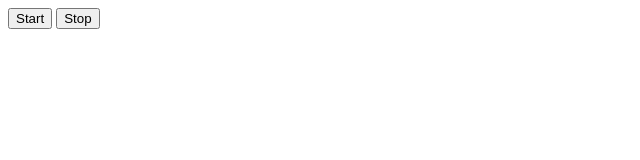
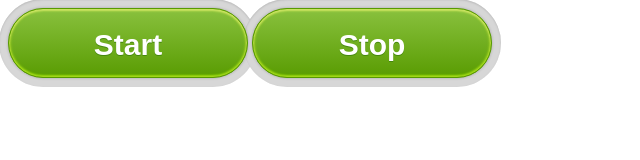
Before and after one commit to grebenuks/goit-js-hw-11-color-switch, a plain HTML site: page index.html in a window 1280 px wide. Shown: the whole page, without its empty margins (0-640 px from the left). Drawn offline with Linux system fonts and the light colour scheme.

Commit message:
Добавляет оформление

```diff
--- a/index.html
+++ b/index.html
@@ -3,11 +3,12 @@
   <head>
     <meta charset="UTF-8" />
     <meta name="viewport" content="width=device-width, initial-scale=1.0" />
+    <link rel="stylesheet" href="./style.css" />
     <title>hw-11-color-switch</title>
   </head>
   <body>
-    <button type="button" data-action="start">Start</button>
-    <button type="button" data-action="stop">Stop</button>
+    <button type="button" data-action="start" class="button">Start</button>
+    <button type="button" data-action="stop" class="button">Stop</button>
     <script src="index.js" type="module"></script>
   </body>
 </html>
--- /dev/null
+++ b/style.css
@@ -0,0 +1,45 @@
+.button {
+  display: inline-block;
+  width: 240px;
+  height: 70px;
+  box-sizing: border-box;
+  text-align: center;
+  color: #fff;
+  text-decoration: none;
+  background: linear-gradient(#89c13e, #599c02);
+  background-color: #6fad1d;
+  border-radius: 35px;
+  border: 1px solid #579a00;
+  font: bold 30px/70px Arial;
+  box-shadow: inset 0 2px 2px #cce464, inset 1px 0 3px #b2dc2d,
+    inset -1px 0 3px #b2dc2d, inset 0 -2px 2px #89d301,
+    0 0 3px rgba(0, 0, 0, 0.24);
+  position: relative;
+  text-shadow: 0 1px #45880d;
+  outline: none;
+}
+.button:before {
+  content: "";
+  position: absolute;
+  top: -10px;
+  left: -10px;
+  width: 100%;
+  height: 100%;
+  padding: 10px;
+  background: #d7d7d7;
+  z-index: -1;
+  border-radius: 50px;
+  box-shadow: inset 0 1px 2px #bbb;
+}
+.button:hover {
+  background: linear-gradient(#97d444, #65ad07);
+  box-shadow: inset 0 1px 0 #e2f498, inset 0 2px 0 #ceec87,
+    inset 0 3px 0 #c3e67c, inset 0 5px 0 #bae475, inset 1px 0 3px #b2dc2d,
+    inset -1px 0 3px #b2dc2d, inset 0 -2px 2px #89d301,
+    0 0 3px rgba(0, 0, 0, 0.24);
+}
+.button:active {
+  background: linear-gradient(#83bb37, #599c02);
+  box-shadow: inset 0 3px 7px #3c7b00;
+  padding: 1px 0 0 1px;
+}
```
